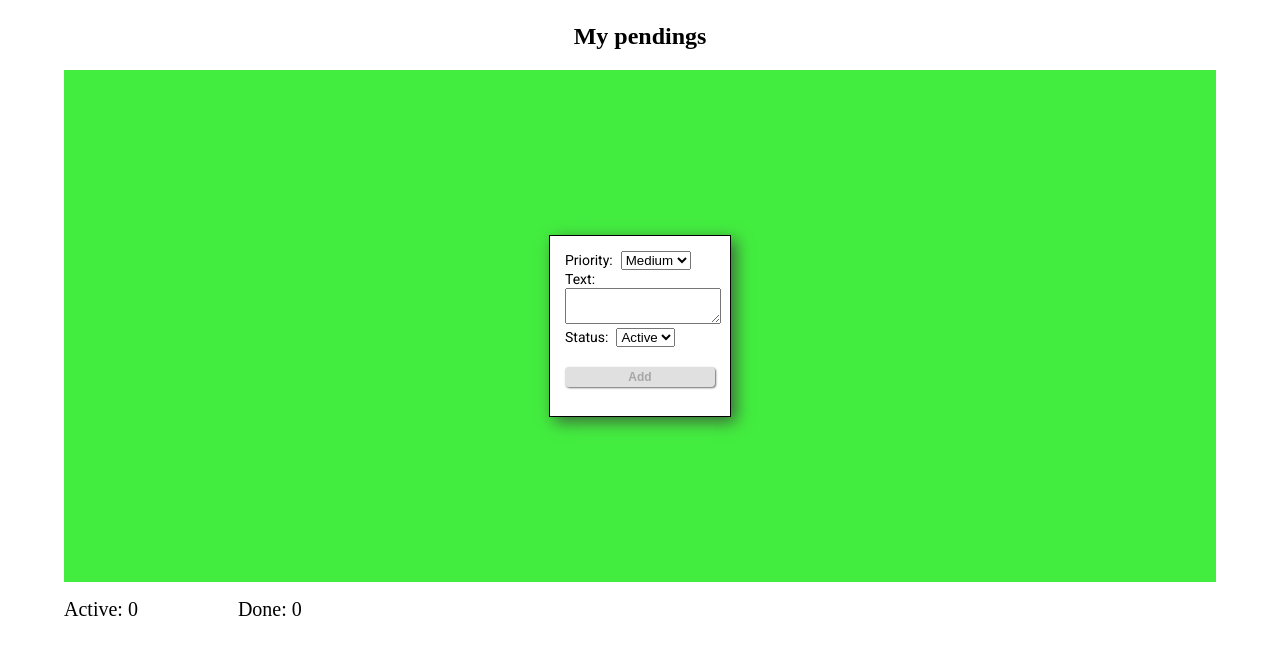
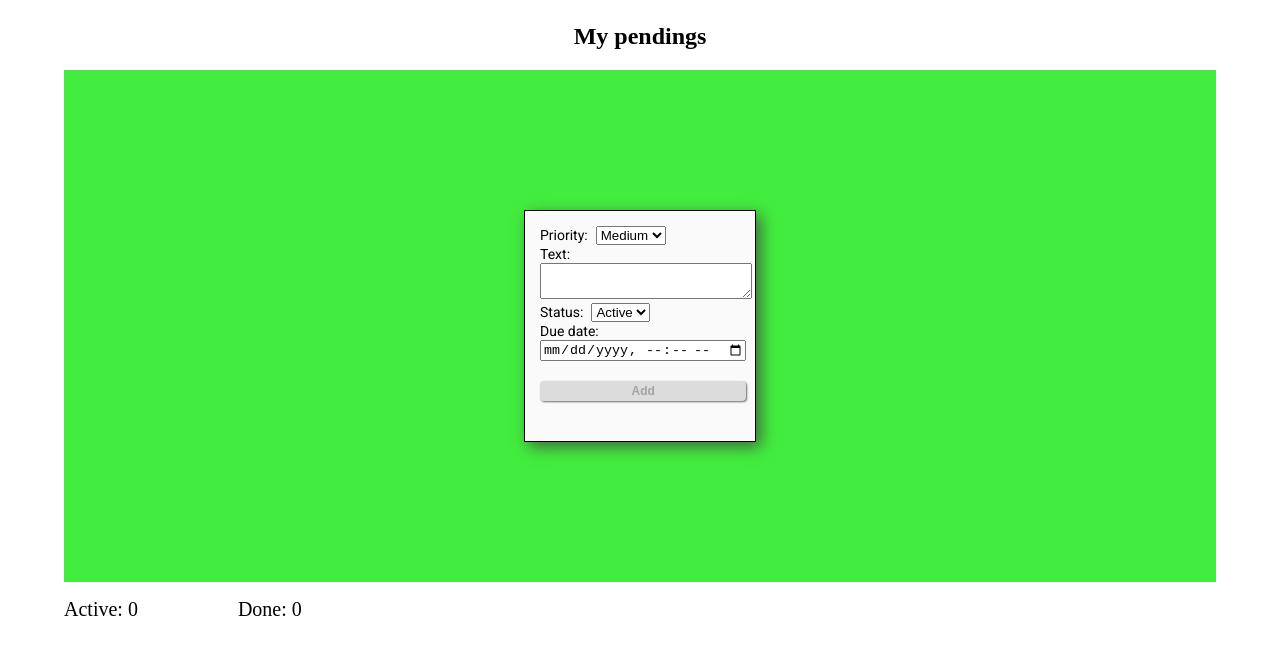
Before and after one commit to abrahamortiz/my-pendings, a React (Create React App) app: page / in a window 1280 px wide. Both pictures are taken after a click on the button "Add pending". Shown: the top 654 px of the page. Built offline with nearby package versions, Linux system fonts and the light colour scheme; a web font is replaced by a local one.

Commit message:
feat: add the due date

```diff
--- a/src/components/Cards/index.js
+++ b/src/components/Cards/index.js
@@ -6,7 +6,7 @@ import Button from '../Button';
 import {
   CardContainer,
   TextContainer,
-  PriorityContainer,
+  MetadataContainer,
   ButtonsContainer,
 } from './styled';
 
@@ -18,10 +18,12 @@ export const Card = ({
   index,
   priority,
   text,
+  dueDate,
   onRemove,
   onComplete,
   moveCard,
   children,
+  isAlmostExpired,
 }) => {
   const ref = useRef(null);
 
@@ -61,11 +63,14 @@ export const Card = ({
   drag(drop(ref));
 
   return (
-    <CardContainer ref={ref}>
+    <CardContainer ref={ref} isAlmostExpired={isAlmostExpired}>
       {type === 'data' && (
         <>
           <TextContainer>{text}</TextContainer>
-          <PriorityContainer>{priority} priority</PriorityContainer>
+          <MetadataContainer>{priority} priority</MetadataContainer>
+          {dueDate && (
+            <MetadataContainer>Due date: {dueDate}</MetadataContainer>
+          )}
 
           <ButtonsContainer>
             <Button variant='warn' onClick={handleRemove}>
@@ -83,7 +88,20 @@ export const Card = ({
 };
 
 const Cards = ({ cards, moveCard, removePending, completePending }) => {
+  const today = new Date();
+  const start = new Date(today);
+  const end = new Date(today);
+  start.setHours(0, 0, 0);
+  end.setDate(today.getDate() + 1);
+  end.setHours(23, 59, 59);
+
   const renderCard = (card, index) => {
+    const dueDate = new Date(card.dueDate);
+
+    const isAlmostExpired =
+      dueDate.getTime() >= start.getTime() &&
+      dueDate.getTime() <= end.getTime();
+
     return card ? (
       <Card
         key={card.id}
@@ -95,6 +113,7 @@ const Cards = ({ cards, moveCard, removePending, completePending }) => {
         onRemove={removePending}
         onComplete={completePending}
         moveCard={moveCard}
+        isAlmostExpired={isAlmostExpired}
       />
     ) : null;
   };
--- a/src/components/Cards/styled.js
+++ b/src/components/Cards/styled.js
@@ -1,16 +1,17 @@
 import styled from 'styled-components';
 
 const CardContainer = styled.div`
-  background-color: #ffffff;
+  background-color: ${({ isAlmostExpired }) =>
+    isAlmostExpired ? '#FFD6D6' : '#FAFAFA'};
   border: 1px solid;
   box-shadow: 5px 5px 15px rgba(60, 60, 60, 0.75);
   display: flex;
   flex-flow: column wrap;
-  height: 150px;
+  height: 200px;
   margin: 20px;
   padding: 15px;
   position: relative;
-  width: 150px;
+  width: 200px;
 `;
 
 const TextContainer = styled.div`
@@ -19,7 +20,7 @@ const TextContainer = styled.div`
   overflow-y: auto;
 `;
 
-const PriorityContainer = styled.div`
+const MetadataContainer = styled.div`
   color: grey;
   font-family: 'Roboto', sans-serif;
   font-size: 12px;
@@ -37,4 +38,4 @@ const ButtonsContainer = styled.div`
   width: 80%;
 `;
 
-export { CardContainer, TextContainer, PriorityContainer, ButtonsContainer };
+export { CardContainer, TextContainer, MetadataContainer, ButtonsContainer };
--- a/src/components/Form/index.js
+++ b/src/components/Form/index.js
@@ -11,6 +11,7 @@ const Form = ({ onSubmit }) => {
   const [priority, setPriority] = useState('Medium');
   const [text, setText] = useState('');
   const [status, setStatus] = useState('Active');
+  const [dueDate, setDueDate] = useState('');
 
   const handleInputChange = (e) => {
     const {
@@ -27,6 +28,9 @@ const Form = ({ onSubmit }) => {
       case 'status':
         setStatus(value);
         break;
+      case 'dueDate':
+        setDueDate(value);
+        break;
       default:
         break;
     }
@@ -36,7 +40,7 @@ const Form = ({ onSubmit }) => {
     e.preventDefault();
 
     if (onSubmit) {
-      onSubmit({ priority, text, status });
+      onSubmit({ priority, text, status, dueDate });
       clearInputs();
     }
   };
@@ -45,6 +49,7 @@ const Form = ({ onSubmit }) => {
     setPriority('Medium');
     setText('');
     setStatus('Active');
+    setDueDate('');
   };
 
   return (
@@ -87,6 +92,18 @@ const Form = ({ onSubmit }) => {
 
       <br />
 
+      <LabelStyled>
+        Due date:
+        <input
+          type='datetime-local'
+          value={dueDate}
+          name='dueDate'
+          onChange={handleInputChange}
+        />
+      </LabelStyled>
+
+      <br />
+
       <InputStyled type='submit' value='Add' disabled={!text} />
     </form>
   );
```
